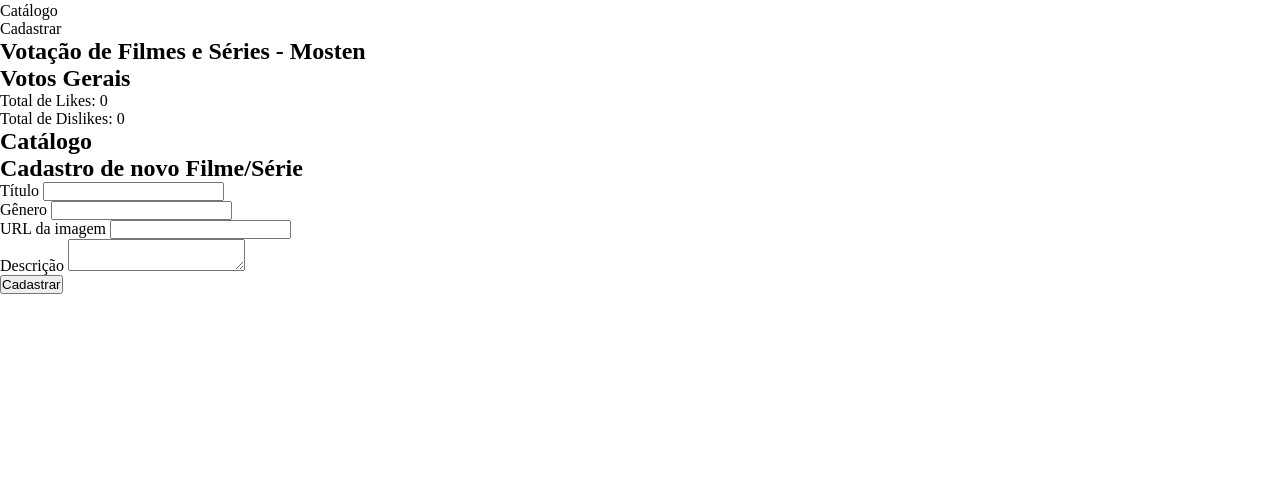
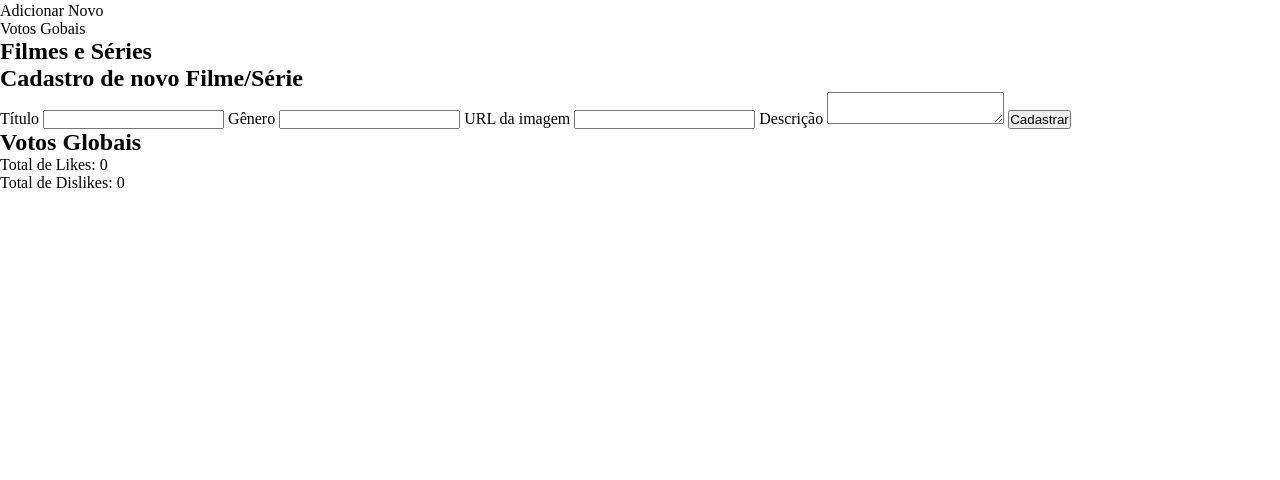
Before and after one commit to EduBarros101/simulador_de_votacao, a plain HTML site: page index.html in a window 1280 px wide. Shown: the part 320-800 px from the top of the page. Drawn offline with Linux system fonts and the light colour scheme; a script that the page names is missing.

Commit message:
Layout Changes

```diff
--- a/index.html
+++ b/index.html
@@ -17,53 +17,43 @@
 
       <nav id="navbar">
         <ul>
-          <li><a href="#total-counters">Votos Gerais</a></li>
-          <li><a href="#movies-list">Catálogo</a></li>
-          <li><a href="#movie-registration">Cadastrar</a></li>
+          <li><a href="#movie-list">Filmes/Séries</a></li>
+          <li><a href="#add-new">Adicionar Novo</a></li>
+          <li><a href="#global-votes">Votos Gobais</a></li>
         </ul>
       </nav>
     </header>
 
     <main>
-      <section id="total-counters">
-        <h1>Votação de Filmes e Séries - Mosten</h1>
-        <div class="counters-group">
-          <h2>Votos Gerais</h2>
-          <p>Total de Likes: <span id="total-likes">0</span></p>
-          <p>Total de Dislikes: <span id="total-dislikes">0</span></p>
-        </div>
+      <section id="movie-list" class="full-screen-section">
+        <h1>Filmes e Séries</h1>
+        <div id="movies-container" class="grid-container"></div>
       </section>
 
-      <section id="movies-list">
-        <h2>Catálogo</h2>
-      </section>
-
-      <section id="movie-registration">
+      <section id="add-new" class="full-screen-section">
         <h2>Cadastro de novo Filme/Série</h2>
 
-        <form id="form-registration">
-          <div class="form-group">
+        <form id="add-movie-form">
           <label for="title">Título</label>
           <input type="text" name="title" id="title" required />
-          </div>
 
-          <div class="form-group">
           <label for="genre">Gênero</label>
           <input type="text" name="genre" id="genre" required />
-          </div>
 
-          <div class="form-group">
           <label for="image">URL da imagem</label>
           <input type="url" name="image" id="image" required />
-          </div>
 
-          <div class="form-group">
           <label for="description">Descrição</label>
           <textarea name="description" id="description" required></textarea>
-          </div>
 
           <button type="submit">Cadastrar</button>
         </form>
+      </section>
+
+      <section id="global-votes" class="full-screen-section">
+        <h2>Votos Globais</h2>
+        <p>Total de Likes: <span id="global-positive-votes">0</span></p>
+        <p>Total de Dislikes: <span id="global-negative-votes">0</span></p>
       </section>
     </main>
 
```
Lines whose indentation alone changed are shown as unchanged.
